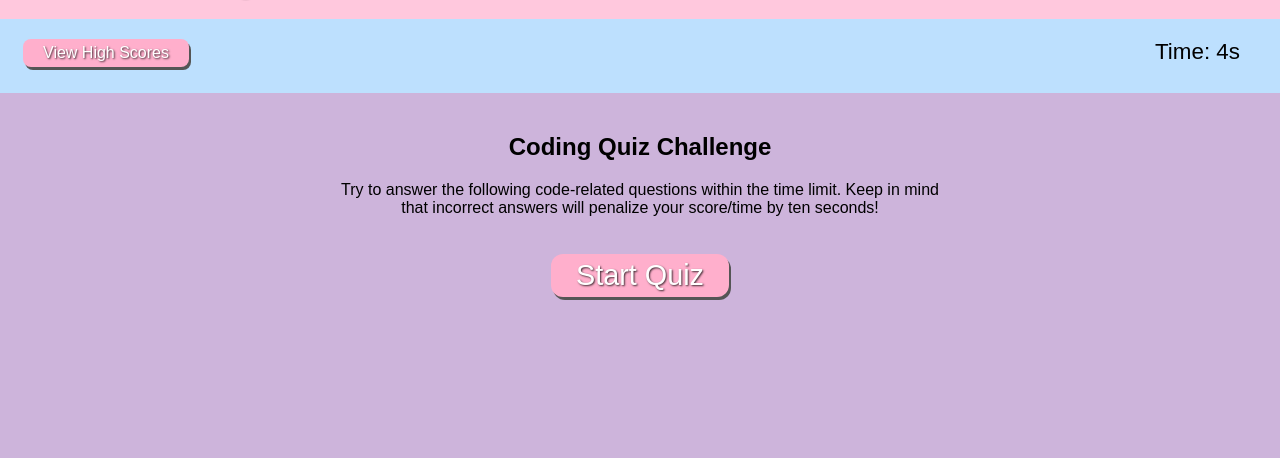
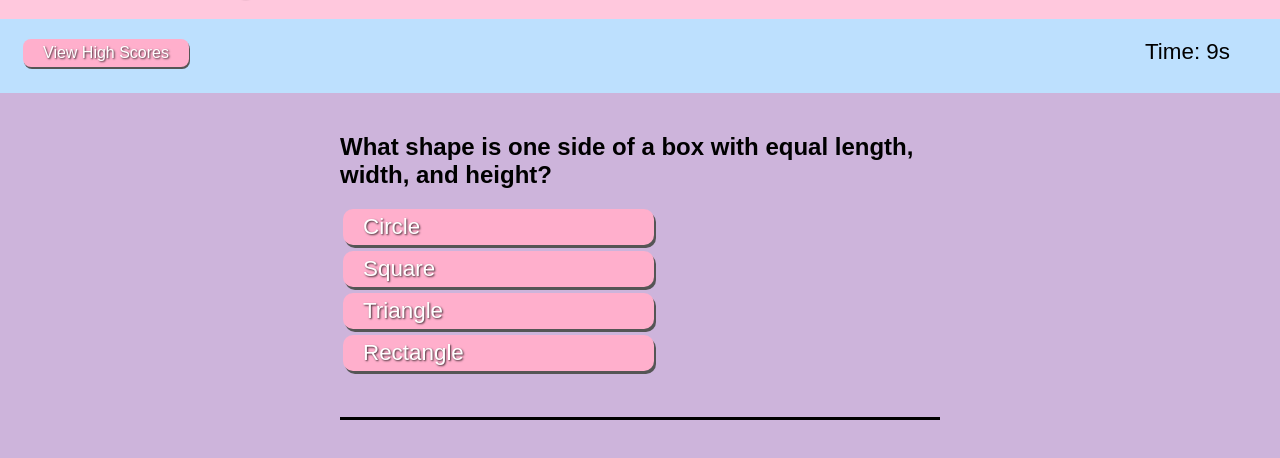
Before and after one commit to Yiladien/javascript-quiz, a plain HTML site: page index.html in a window 1280 px wide. Both pictures are taken after a click on the button "Start Quiz". Shown: the part 58-516 px from the top of the page. Drawn offline with Linux system fonts and the light colour scheme.

Commit message:
DOM updates to present questions

```diff
--- a/assets/css/style.css
+++ b/assets/css/style.css
@@ -35,27 +35,9 @@ h1 {
   text-transform: uppercase;
   padding: 20px;
   font-weight: bold;
-  /* text-align: right;
-  border-top-right-radius: 15px 15px;
-  border-bottom-right-radius: 15px 15px; */
   text-shadow: 1px 1px 2px rgba(0, 0, 0, 1);
 }
 
-h2 {
-}
-
-h3 {
-  color: var(--header-color);
-  font-family: "Oswald", sans-serif;
-  font-size: 36px;
-  text-align: right;
-  text-transform: uppercase;
-  padding: 0px 10px 10px 100px;
-  font-weight: bold;
-  border-right: 4px solid var(--header-color);
-  text-shadow: 0 0 10px rgba(0, 0, 0, 0.75);
-  flex: 0 0 250px;
-}
 /* END BROAD STYLES */
 
 /* BUTTONS */
@@ -104,13 +86,14 @@ h3 {
   text-align: left;
   background: var(--button-bg-color);
   color: var(--button-font-color);
+  box-shadow: 1px 2px var(--button-shadow);
   text-shadow: 1px 1px 2px rgba(0, 0, 0, 0.75);
 }
 /* END BUTTONS */
 .score-time {
   display: flex;
   justify-content: space-between;
-  padding: 20px 40px 20px 20px;
+  padding: 20px 50px 20px 20px;
   background-color: var(--sub-head-bar-color);
   font-size: 1.4rem;
 }
@@ -139,3 +122,26 @@ h3 {
   word-wrap: wrap;
   max-width: 50%;
 }
+
+.question {
+  max-width: 600px;
+  text-align: left;
+}
+
+.btn-list {
+  max-width: 600px;
+}
+
+li {
+  list-style: none;
+  text-align: left;
+}
+
+.feedbackSection p {
+  max-width: 600px;
+  text-align: left;
+  margin: 0px auto;
+  padding: 20px;
+  border-top-style: solid;
+  border-color: var(--font-color);
+}
--- a/assets/js/script.js
+++ b/assets/js/script.js
@@ -1,10 +1,17 @@
 var questionCounter = 0;
+var questionUsed = [];
 
 // Timer
 var timerEl = document.getElementById("countdown");
 
-var quizQuestionEl = document.querySelector("quiz-question");
-var quizParagraphEl = document.querySelector("quiz-paragraph");
+var quizQuestionEl = document.getElementById("quiz-question");
+var quizParagraphEl = document.getElementById("quiz-paragraph");
+var quizChoicesEl = document.getElementById("quiz-choices");
+var quizStartBtnEl = document.getElementById("start");
+var quizHighScoreBtnEl = document.getElementById("high-score-btn");
+var quizFeedbackEl = document.getElementById("quiz-feedback");
+
+console.log(quizQuestionEl);
 
 //countdown timer
 function countdown() {
@@ -19,4 +26,122 @@ function countdown() {
   }, 1000);
 }
 
-countdown();
+var quizStart = function (event) {
+  console.log("quizStart");
+  console.log(quizQuestionEl);
+  countdown();
+
+  // Creating array to track questions used
+  var questionNumberList = [];
+  for (var i = 0; i < quizQuestions.length; i++) {
+    questionNumberList[i] = i;
+  }
+
+  currentQuestion = getQuestion(questionNumberList);
+
+  displayQuestion(currentQuestion);
+};
+
+function displayQuestion(currentQuestion) {
+  quizStartBtnEl.remove();
+  console.log(quizQuestionEl.value);
+  console.log(quizQuestions[currentQuestion].question);
+  quizQuestionEl.textContent = quizQuestions[currentQuestion].question;
+  quizQuestionEl.setAttribute("data-question", currentQuestion);
+  quizQuestionEl.setAttribute("class", "question");
+
+  quizParagraphEl.textContent = "";
+
+  for (var i = 0; i < quizQuestions[currentQuestion].choices.length; i++) {
+    var buttonContainerEl = document.createElement("li");
+
+    var questionButtonEl = document.createElement("button");
+    questionButtonEl.textContent = quizQuestions[currentQuestion].choices[i];
+    questionButtonEl.className = "btn quiz-btn";
+    questionButtonEl.setAttribute("type", "button");
+    questionButtonEl.setAttribute(
+      "data-response",
+      quizQuestions[currentQuestion].choices[i]
+    );
+    buttonContainerEl.appendChild(questionButtonEl);
+    quizChoicesEl.appendChild(buttonContainerEl);
+  }
+
+  quizFeedbackEl.className = "feedbackSection";
+}
+
+function getQuestion(questionNumberList) {
+  // NO REPEAT QUESTIONS METHOD 1
+  //     var newQuestion = false
+  //     while(newQuestion = false) {
+  //     var questionNumber = Math.floor(Math.random() * quizQuestions.length);
+  //   console.log(questionNumber);
+
+  //   for (var i = 0; i < questionUsed.length, i++) {
+
+  //     if (questionNumber === questionUsed[i]) {
+  //         newQuestion = false;
+  //         i=questionUsed.length;
+  //     } else {
+  //         newQuestion = true;
+  //     }
+  //   }
+
+  // NO REPEAT QUESTIONS METHOD 2
+  // selects random number to match the position in array based on size of array
+  var questionNumber = Math.floor(Math.random() * questionNumberList.length);
+  // creates temporary array to hold new array after removing the random number from the list
+  var updatedQuestionNumberList = [];
+
+  // cycles through old array and adds remaining question number into new array
+  for (var j = 0; j < questionNumberList.length; j++) {
+    if (questionNumberList[j] !== questionNumber) {
+      updatedQuestionNumberList.push(questionNumberList[j]);
+    }
+  }
+
+  // updates array after removing the question to be used
+  questionNumberList = updatedQuestionNumberList;
+
+  // provides number to correspond to array position in question object array
+  return (currentQuestion = questionNumber);
+}
+
+var highScore = function (event) {
+  console.log("show score");
+};
+
+var quizQuestions = [
+  {
+    question: "What color is an apple?",
+    answer: "Red",
+    choices: ["Red", "Green", "Blue", "Orange"],
+  },
+  {
+    question: "What is 2 + 2?",
+    answer: "4",
+    choices: ["1", "2", "3", "4"],
+  },
+  {
+    question:
+      "What shape is one side of a box with equal length, width, and height?",
+    answer: "Square",
+    choices: ["Circle", "Square", "Triangle", "Rectangle"],
+  },
+  {
+    question: "What is the first day of the weekend?",
+    answer: "Saturday",
+    choices: ["Monday", "Saturday", "Sunday", "Tuesday"],
+  },
+  {
+    question: "What month is Halloween?",
+    answer: "October",
+    choices: ["March", "November", "October", "January"],
+  },
+];
+
+// Start Quiz Button
+quizStartBtnEl.addEventListener("click", quizStart);
+
+// High Score Button
+quizHighScoreBtnEl.addEventListener("click", highScore);
--- a/index.html
+++ b/index.html
@@ -14,7 +14,9 @@
     <main class="page-content">
       <section class="score-time">
         <div class="high-score">
-          <button class="btn score-btn" type="button">View High Scores</button>
+          <button class="btn score-btn" id="high-score-btn" type="button">
+            View High Scores
+          </button>
         </div>
         <div id="countdown"></div>
       </section>
@@ -28,14 +30,17 @@
         <button class="btn" id="start" type="button">Start Quiz</button>
 
         <!-- quiz buttons - for visual testing, to be added by js -->
-        <!-- <div class="btn-list">
-          <ul>
-            <li><button class="btn quiz-btn" type="button">Answer1</button></li>
+        <div class="btn-list">
+          <ul id="quiz-choices">
+            <!-- <li><button class="btn quiz-btn" type="button">Answer1</button></li>
             <li><button class="btn quiz-btn" type="button">Answer2</button></li>
             <li><button class="btn quiz-btn" type="button">Answer3</button></li>
-            <li><button class="btn quiz-btn" type="button">Answer4</button></li>
+            <li><button class="btn quiz-btn" type="button">Answer4</button></li> -->
           </ul>
-        </div> -->
+        </div>
+      </section>
+      <section id="quiz-feedback">
+        <p></p>
       </section>
     </main>
     <script src="./assets/js/script.js"></script>
```
